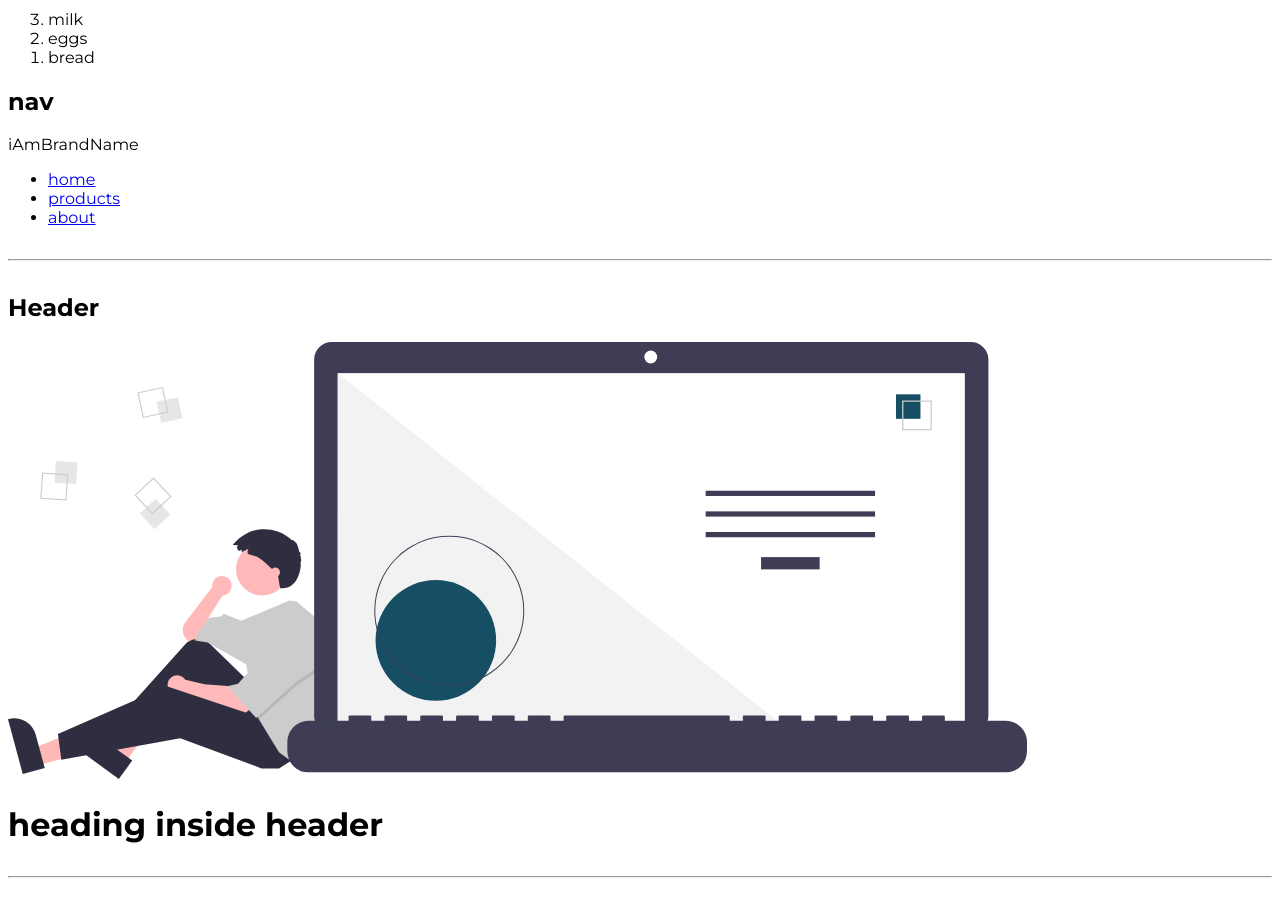
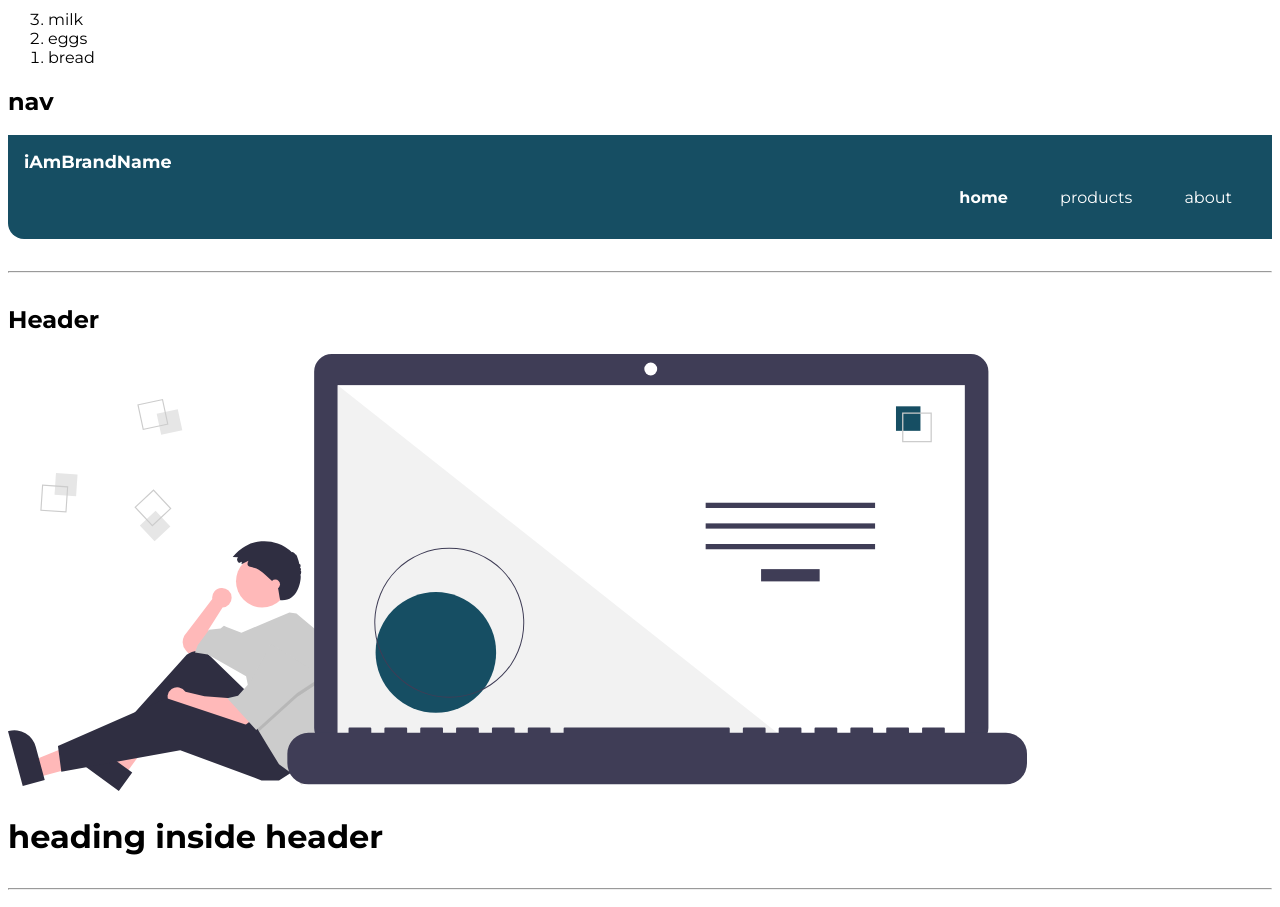
Before and after one commit to Iva0908/student-name-site, a plain HTML site: page index.html in a window 1280 px wide. Shown: the part 1160-2067 px from the top of the page. Drawn offline with Linux system fonts and the light colour scheme.

Commit message:
navigation

```diff
--- a/index.html
+++ b/index.html
@@ -63,17 +63,17 @@
 
     <h2>nav</h2>
 
-    <nav>
-        <div>iAmBrandName</div>
-        <ul>
-            <li>
-                <a href="/">home</a>
+    <nav class="navigation">
+        <div class="nav-brand">iAmBrandName</div>
+        <ul class="non-bullet nav-pills">
+            <li class="list-item-inline">
+                <a class="link link-active" href="/">home</a>
             </li>
-            <li>
-                <a href="/">products</a>
+            <li class="list-item-inline">
+                <a class="link" href="/">products</a>
             </li>
-            <li>
-                <a href="/">about</a>
+            <li class="list-item-inline">
+                <a class="link" href="/">about</a>
             </li>
         </ul>
     </nav>
--- a/styles.css
+++ b/styles.css
@@ -46,3 +46,27 @@ padding: 0.5rem 1rem;
     display: inline;
     padding: 0rem 0.5rem;
 }
+
+.navigation{
+    background-color: var(--primary-color);
+    color: white;
+    padding: 1rem;
+    border-bottom-left-radius: 1rem;
+}
+
+.navigation .nav-brand{
+    font-weight: bold;
+    font-size: 1.1rem;
+}
+
+.navigation .nav-pills{
+    text-align: right;
+}
+
+.navigation .link{
+    color: white;
+}
+
+.navigation .link-active{
+    font-weight: bold;
+}
```
